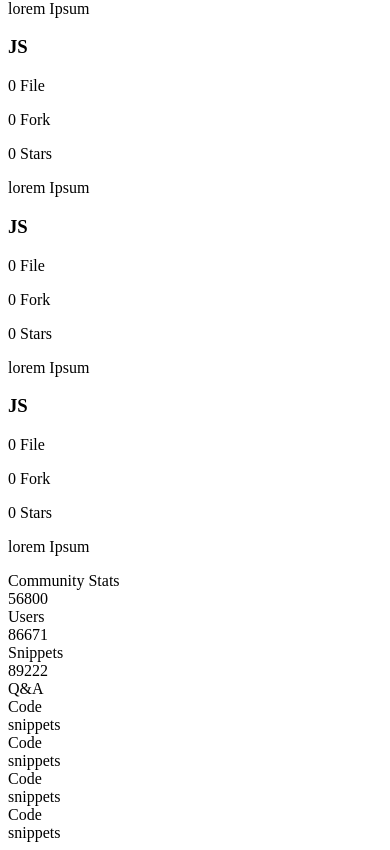
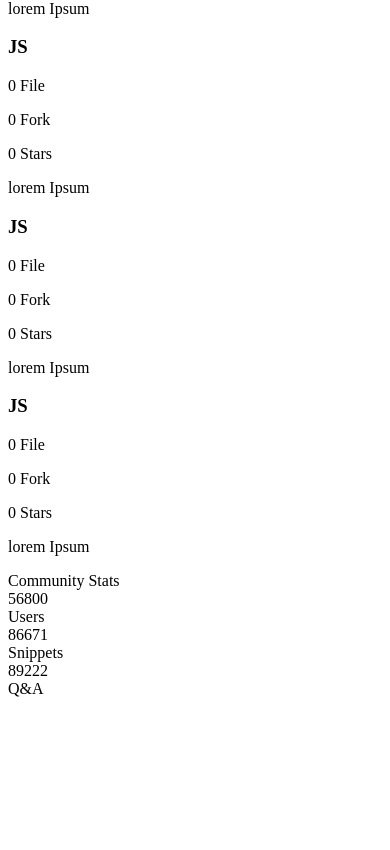
Before and after one commit to NWACoder/frontend, a Next.js app: page / in a window 390 px wide. Shown: the part 818-1668 px from the top of the page. After the commit the page ends 1524 px from the top, so only its background shows below. Built offline with nearby package versions, Linux system fonts and the light colour scheme.

Commit message:
added snippet card mobile response

```diff
--- a/pages/index.tsx
+++ b/pages/index.tsx
@@ -5,7 +5,6 @@
 import { useEffect, useState } from 'react';
 import { IndexState } from '../types';
 import { SnippetCard } from '../components/Common/SnippetCard';
-import { UserCard } from '../components/Common/UserCard';
 
 export default function Index() {
     const [state, setState] = useState<IndexState>({
@@ -61,7 +60,7 @@
 
                 <div className="flex items-center justify-center w-full h-4 border-t mt-14 mb-14"></div>
 
-                <div className="w-full grid grid-cols-2 gap-4">
+                <div className="w-full grid lg:grid-cols-2 sm:grid-cols-1 gap-4">
                     <SnippetCard />
                     <SnippetCard />
                     <SnippetCard />
@@ -95,7 +94,6 @@
                 </div>
             </main>
 
-            <UserCard />
             <footer className="flex items-center justify-center w-full h-4 border-t mt-16"></footer>
         </div>
     );
```
